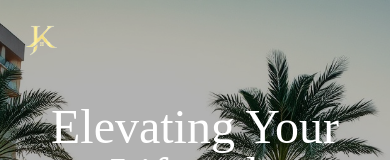
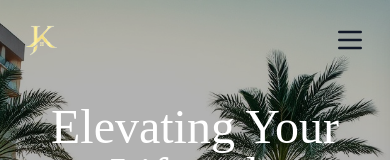
Before and after one commit to Ayush3323/Proptech_page, a React (Create React App) app: page / in a window 390 px wide. Shown: the top 160 px of the page. Built offline with nearby package versions, Linux system fonts and the light colour scheme.

Commit message:
added sidebar

```diff
--- a/src/components/Homepage/Navbar.jsx
+++ b/src/components/Homepage/Navbar.jsx
@@ -1,3 +1,152 @@
+
+// import React from 'react';
+// import { Link } from "react-router-dom";
+// import { motion } from "framer-motion";
+// import { useScroll, useMotionValueEvent } from "framer-motion";
+
+// function Navbar() {
+//   const [isScrolled, setIsScrolled] = React.useState(false);
+//   const [isMenuOpen, setIsMenuOpen] = React.useState(false);
+//   const { scrollY } = useScroll();
+
+//   useMotionValueEvent(scrollY, "change", (latest) => {
+//     setIsScrolled(latest > 50);
+//   });
+
+//   const navVariants = {
+//     hidden: { opacity: 0, y: -20 },
+//     visible: { opacity: 1, y: 0 },
+//   };
+
+//   const linkVariants = {
+//     hidden: { opacity: 0, x: 20 },
+//     visible: { opacity: 1, x: 0 },
+//   };
+
+//   const mobileMenuVariants = {
+//     open: { x: 0 },
+//     closed: { x: "100%" },
+//   };
+
+//   const links = [
+//     { path: "/", label: "Home" },
+//     { path: "/about", label: "About" },
+//     { path: "/prop", label: "Properties" },
+//     { path: "/contact", label: "Contact" },
+//   ];
+
+//   return (
+//     <motion.nav
+//       className={`fixed w-full z-50 ${isScrolled || isMenuOpen ? 'bg-gray-900/95 backdrop-blur-sm' : ''} transition-all duration-300`}
+//       initial="hidden"
+//       animate="visible"
+//       variants={navVariants}
+//       transition={{ duration: 0.5 }}
+//     >
+//       <div className="max-w-8xl mx-auto px-6">
+//         <div className="flex justify-between items-center py-6">
+//           <motion.div
+//             whileHover={{ scale: 1.05 }}
+//             transition={{ type: "spring", stiffness: 300 }}
+//           >
+//             <Link to="/">
+//               <motion.img
+//                 src="/J k homes1.png"
+//                 alt="Luxuar"
+//                 className="h-8 cursor-pointer"
+//                 initial={{ opacity: 0 }}
+//                 animate={{ opacity: 1 }}
+//                 transition={{ delay: 0.2 }}
+//               />
+//             </Link>
+//           </motion.div>
+
+//           {/* Mobile Menu Button */}
+//           <button
+//             className={`md:hidden z-50 ${isScrolled || isMenuOpen ? 'text-white' : 'text-gray-900'}`}
+//             onClick={() => setIsMenuOpen(!isMenuOpen)}
+//             aria-label="Toggle menu"
+//           >
+//             <svg className="w-8 h-8" fill="none" stroke="currentColor" viewBox="0 0 24 24">
+//               {isMenuOpen ? (
+//                 <path strokeLinecap="round" strokeLinejoin="round" strokeWidth={2} d="M6 18L18 6M6 6l12 12" />
+//               ) : (
+//                 <path strokeLinecap="round" strokeLinejoin="round" strokeWidth={2} d="M4 6h16M4 12h16M4 18h16" />
+//               )}
+//             </svg>
+//           </button>
+
+//           {/* Desktop Navigation */}
+//           <div className="hidden md:flex items-center space-x-8" style={{ fontSize: "large", fontWeight: "600" }}>
+//             {links.map((link, index) => (
+//               <motion.div
+//                 key={link.path}
+//                 variants={linkVariants}
+//                 transition={{ delay: index * 0.1 }}
+//               >
+//                 <Link
+//                   to={link.path}
+//                   className={`${isScrolled ? 'text-white' : 'text-gray-900'} hover:text-custom transition relative group`}
+//                 >
+//                   {link.label}
+//                   <motion.span
+//                     className="absolute left-0 -bottom-1 w-0 h-[2px] bg-custom transition-all group-hover:w-full"
+//                     initial={{ width: 0 }}
+//                     whileHover={{ width: "100%" }}
+//                   />
+//                 </Link>
+//               </motion.div>
+//             ))}
+
+//             <motion.a
+//               href="#contact-section"
+//               whileHover={{ scale: 1.05 }}
+//               whileTap={{ scale: 0.95 }}
+//               transition={{ type: "spring", stiffness: 300 }}
+//             >
+//               <button className={`${isScrolled ? 'text-white' : 'text-gray-900'} !rounded-button bg-custom px-6 py-2 hover:bg-custom/90 transition-transform`}>
+//                 Get In Touch
+//               </button>
+//             </motion.a>
+//           </div>
+//         </div>
+
+//         {/* Mobile Navigation - Fixed dark background */}
+//         <motion.div
+//           className="md:hidden fixed top-0 right-0 h-full w-64 bg-gray-900 z-40 shadow-xl"
+//           initial="closed"
+//           animate={isMenuOpen ? "open" : "closed"}
+//           variants={mobileMenuVariants}
+//           transition={{ duration: 0.3 }}
+//         >
+//           <div className="h-full flex flex-col items-start justify-start space-y-6 pt-20 pl-6">
+//             {links.map((link) => (
+//               <Link
+//                 key={link.path}
+//                 to={link.path}
+//                 className="text-xl text-white hover:text-custom transition-colors"
+//                 onClick={() => setIsMenuOpen(false)}
+//               >
+//                 {link.label}
+//               </Link>
+//             ))}
+//             <a
+//               href="#contact-section"
+//               className="!rounded-button bg-custom text-white px-6 py-2 hover:bg-custom/90 mt-4"
+//               onClick={() => setIsMenuOpen(false)}
+//             >
+//               Get In Touch
+//             </a>
+//           </div>
+//         </motion.div>
+//       </div>
+//     </motion.nav>
+//   );
+// }
+
+// export default Navbar;
+
+
 import React from 'react';
 import { Link } from "react-router-dom";
 import { motion } from "framer-motion";
@@ -5,6 +154,7 @@ import { useScroll, useMotionValueEvent } from "framer-motion";
 
 function Navbar() {
   const [isScrolled, setIsScrolled] = React.useState(false);
+  const [isMenuOpen, setIsMenuOpen] = React.useState(false);
   const { scrollY } = useScroll();
 
   useMotionValueEvent(scrollY, "change", (latest) => {
@@ -21,6 +171,11 @@ function Navbar() {
     visible: { opacity: 1, x: 0 },
   };
 
+  const mobileMenuVariants = {
+    open: { x: 0 },
+    closed: { x: "100%" },
+  };
+
   const links = [
     { path: "/", label: "Home" },
     { path: "/about", label: "About" },
@@ -30,7 +185,7 @@ function Navbar() {
 
   return (
     <motion.nav
-      className={`fixed w-full z-50 ${isScrolled ? 'bg-gray-900/95 backdrop-blur-sm' : 'bg-transparent'} transition-all duration-300`}
+      className={`fixed w-full z-50 ${isScrolled || isMenuOpen ? 'bg-gray-900/95 backdrop-blur-sm' : ''} transition-all duration-300`}
       initial="hidden"
       animate="visible"
       variants={navVariants}
@@ -54,6 +209,22 @@ function Navbar() {
             </Link>
           </motion.div>
 
+          {/* Mobile Menu Button */}
+          <button
+            className={`md:hidden z-50 ${isScrolled || isMenuOpen ? 'text-white' : 'text-gray-900'}`}
+            onClick={() => setIsMenuOpen(!isMenuOpen)}
+            aria-label="Toggle menu"
+          >
+            <svg className="w-8 h-8" fill="none" stroke="currentColor" viewBox="0 0 24 24">
+              {isMenuOpen ? (
+                <path strokeLinecap="round" strokeLinejoin="round" strokeWidth={2} d="M6 18L18 6M6 6l12 12" />
+              ) : (
+                <path strokeLinecap="round" strokeLinejoin="round" strokeWidth={2} d="M4 6h16M4 12h16M4 18h16" />
+              )}
+            </svg>
+          </button>
+
+          {/* Desktop Navigation */}
           <div className="hidden md:flex items-center space-x-8" style={{ fontSize: "large", fontWeight: "600" }}>
             {links.map((link, index) => (
               <motion.div
@@ -63,7 +234,7 @@ function Navbar() {
               >
                 <Link
                   to={link.path}
-                  className="text-white hover:text-custom transition relative group"
+                  className={`${isScrolled ? 'text-white' : 'text-gray-900'} hover:text-custom transition relative group`}
                 >
                   {link.label}
                   <motion.span
@@ -81,12 +252,41 @@ function Navbar() {
               whileTap={{ scale: 0.95 }}
               transition={{ type: "spring", stiffness: 300 }}
             >
-              <button className="!rounded-button bg-custom text-white px-6 py-2 hover:bg-custom/90 transition-transform">
+              <button className={`${isScrolled ? 'text-white' : 'text-gray-900'} !rounded-button bg-custom px-6 py-2 hover:bg-custom/90 transition-transform`}>
                 Get In Touch
               </button>
             </motion.a>
           </div>
         </div>
+
+        {/* Mobile Navigation - Fixed dark background */}
+        <motion.div
+          className="md:hidden fixed top-0 right-0 h-full w-64 bg-gray-900 z-40 shadow-xl"
+          initial="closed"
+          animate={isMenuOpen ? "open" : "closed"}
+          variants={mobileMenuVariants}
+          transition={{ duration: 0.3 }}
+        >
+          <div className="h-full flex flex-col items-start justify-start space-y-6 pt-20 pl-6">
+            {links.map((link) => (
+              <Link
+                key={link.path}
+                to={link.path}
+                className="text-xl text-white hover:text-custom transition-colors"
+                onClick={() => setIsMenuOpen(false)}
+              >
+                {link.label}
+              </Link>
+            ))}
+            <a
+              href="#contact-section"
+              className="!rounded-button bg-custom text-white px-6 py-2 hover:bg-custom/90 mt-4"
+              onClick={() => setIsMenuOpen(false)}
+            >
+              Get In Touch
+            </a>
+          </div>
+        </motion.div>
       </div>
     </motion.nav>
   );
```
